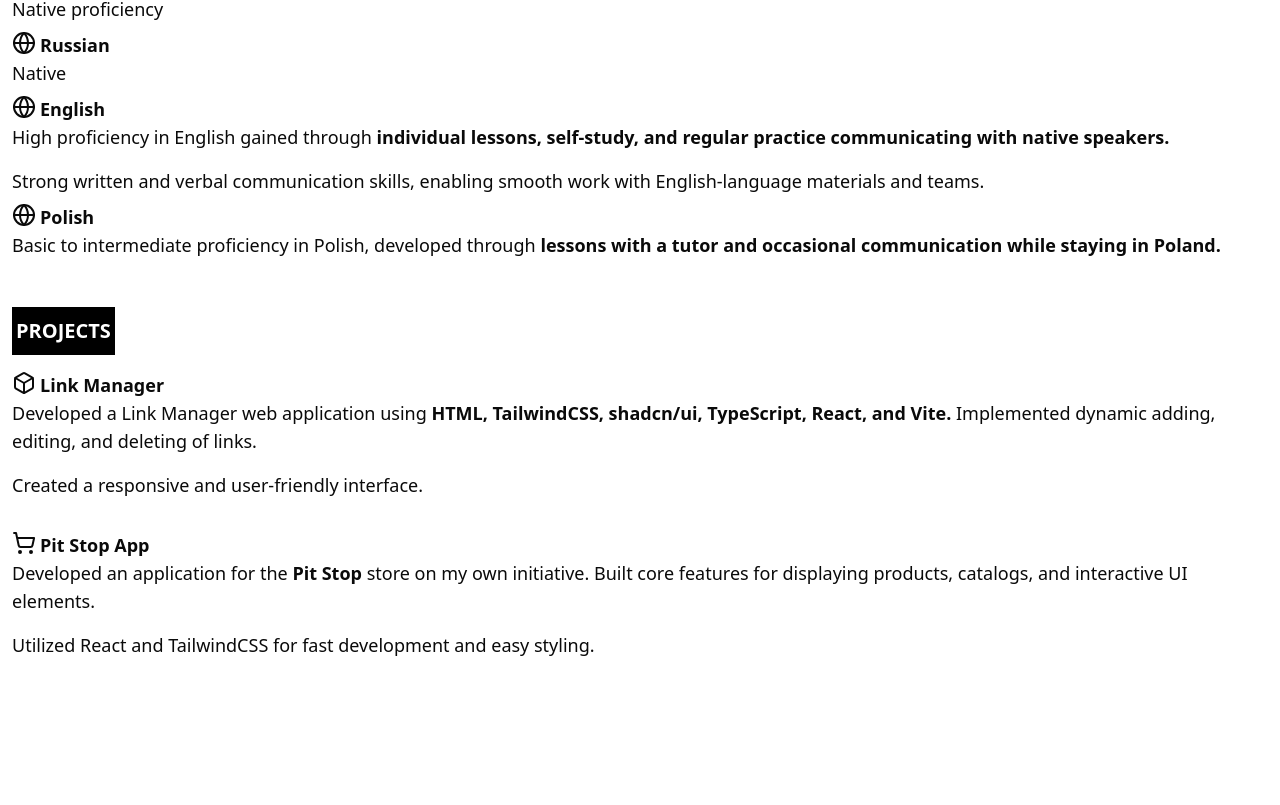
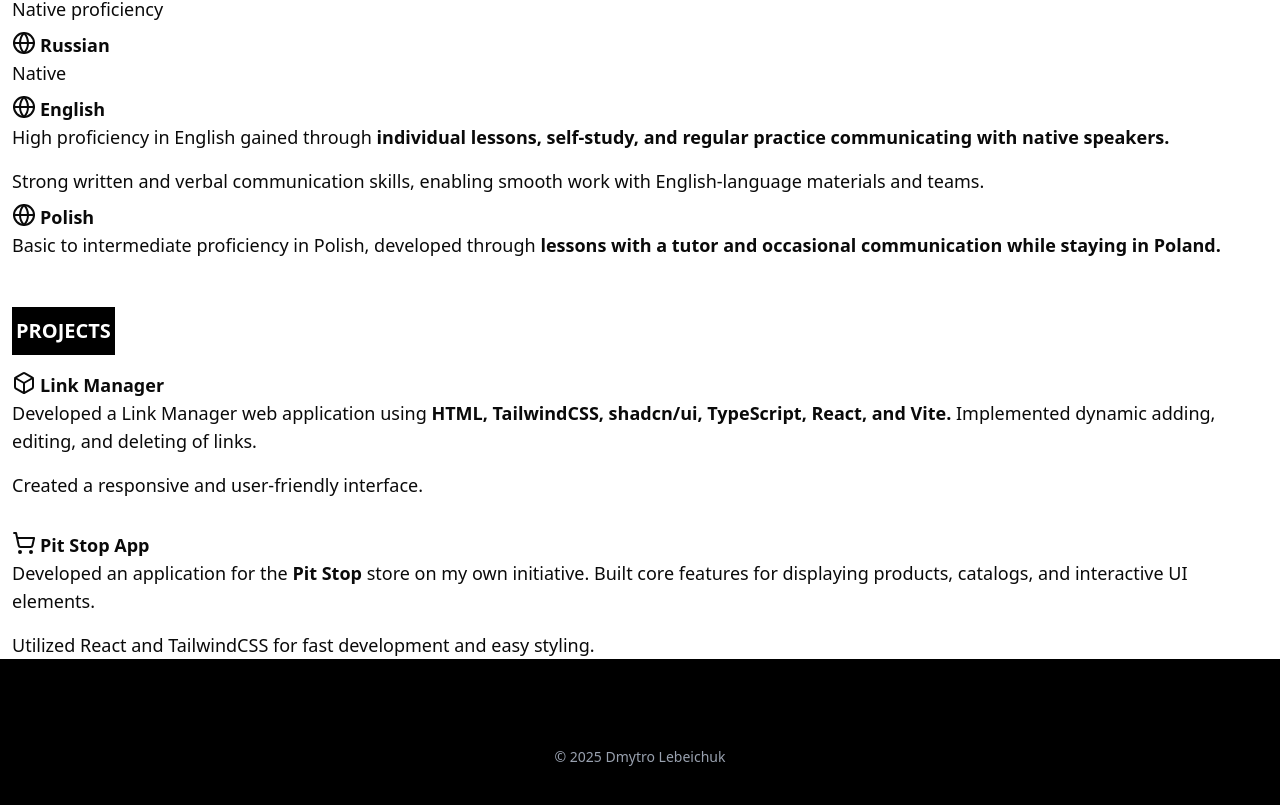
Before and after one commit to WebDevelpr/cv, a React (Vite) app: page / in a window 1280 px wide. Shown: the part 1869-2674 px from the top of the page. Before the commit the page ends 2528 px from the top, so only its background shows below. Built offline with nearby package versions, Linux system fonts and the light colour scheme.

Commit message:
add final section to home-page

```diff
--- a/src/pages/home-page.tsx
+++ b/src/pages/home-page.tsx
@@ -282,6 +282,10 @@ export const HomePage = () => {
           </div>
         </div>
       </section>
+      <section className='flex w-full flex-col items-center gap-6 bg-black py-16 text-white'>
+        <p className='mt-6 text-sm text-gray-400'>© 2025 Dmytro Lebeichuk</p>
+      </section>
+
       <BackToTop />
     </>
   )
```
